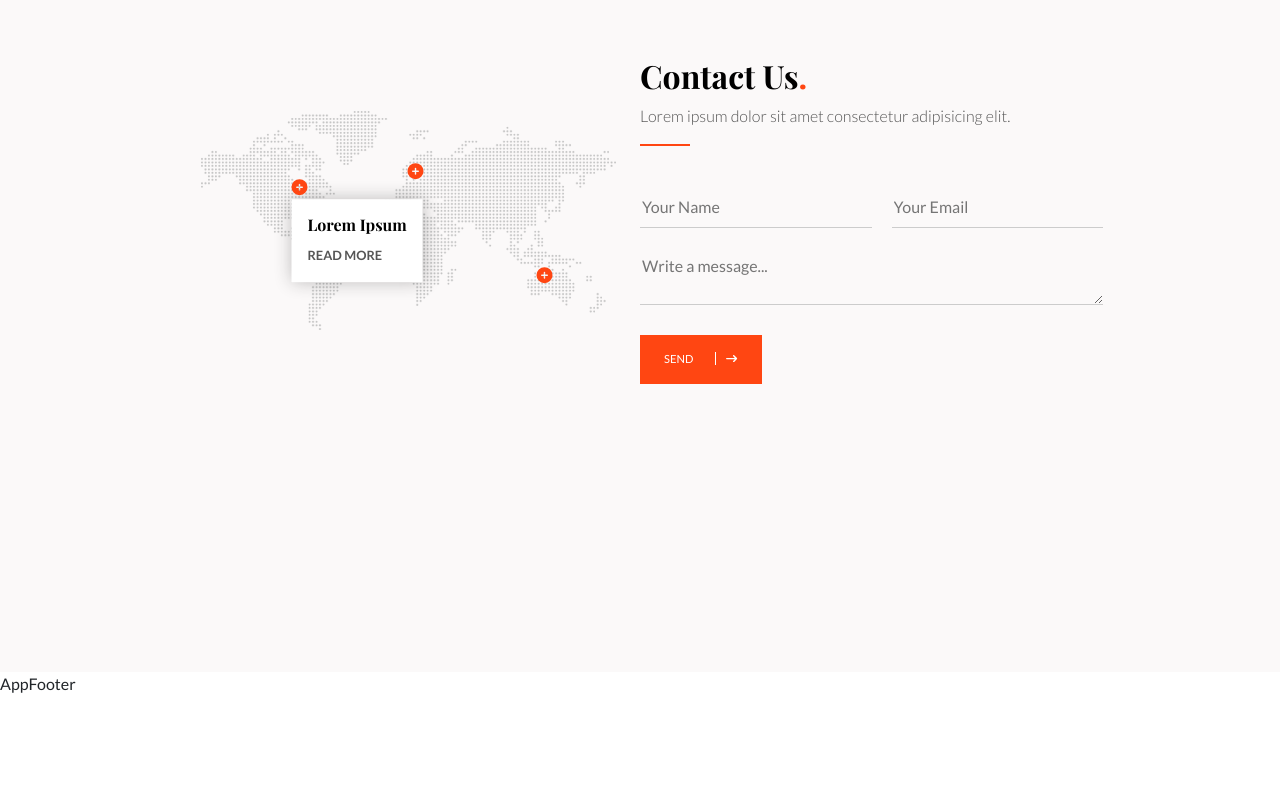
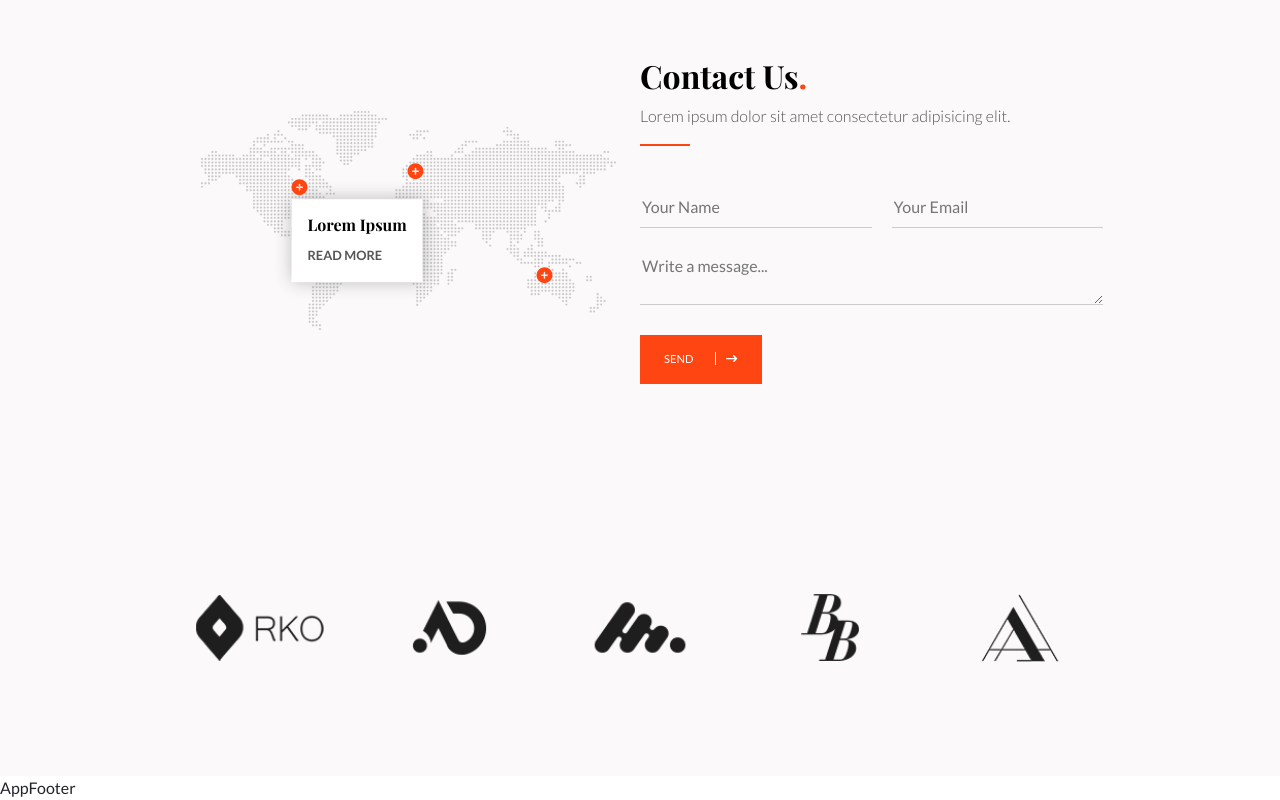
Before and after one commit to Roberto-Larivera/proj-html-vuejs, a Vue app: page / in a window 1280 px wide. Shown: the part 4918-5718 px from the top of the page. Before the commit the page ends 5614 px from the top, so only its background shows below. Built offline with nearby package versions, Linux system fonts and the light colour scheme.

Commit message:
Creazione MainLogoScClient + mod  MainSectionClient

```diff
--- /dev/null
+++ b/src/components/Main/MainLogoScClient.vue
@@ -0,0 +1,31 @@
+<script>
+export default {
+  name: 'MainLogoScClient',
+  data(){
+    return{
+
+    }
+  },
+  props:{
+    src: String,
+    hover: String,
+  },
+  methods: {
+    getImagePath(imgPath){
+      return new URL( imgPath, import.meta.url).href;
+    }
+  },
+
+}
+</script>
+
+<template>
+  <div class="p-3">
+
+    <img class="w-100" :src="getImagePath(`../../assets/img/${src}`)">
+    <!-- <img class="w-100" :src="getImagePath(`../../assets/img/${src}`)"> -->
+  </div>
+</template>
+
+<style lang="scss" scoped>
+</style>
--- a/src/components/Main/MainSectionClient.vue
+++ b/src/components/Main/MainSectionClient.vue
@@ -1,9 +1,34 @@
 <script>
+import MainLogoScClient from './MainLogoScClient.vue'
 export default {
   name: 'MainSectionClient',
-  data(){
-    return{
-
+  components:{
+    MainLogoScClient,
+  },
+  data() {
+    return {
+      mainClientList: [
+        {
+          src: 'h4-clients-img-01.png',
+          hover: 'h4-clients-img-02.png'
+        },
+        {
+          src: 'h4-clients-img-03.png',
+          hover: 'h4-clients-img-04-1.png'
+        },
+        {
+          src: 'h4-clients-img-05.png',
+          hover: 'h4-clients-img-06-1.png'
+        },
+        {
+          src: 'h4-clients-img-07.png',
+          hover: 'h4-clients-img-08-1.png'
+        },
+        {
+          src: 'h4-clients-img-09.png',
+          hover: 'h4-clients-img-10-1.png'
+        },
+      ]
     }
   }
 
@@ -16,7 +41,14 @@ export default {
 
       <div class="row py-5">
         <div class="col-10 offset-1">
-
+          <div class="row row-cols-5">
+            <div class="col" v-for="element in mainClientList">
+              <MainLogoScClient
+              :src="element.src"
+              :hover="element.hover"
+              />
+            </div>
+          </div>
 
 
         </div>
@@ -27,4 +59,5 @@ export default {
 </template>
 
 <style lang="scss" scoped>
+
 </style>
--- a/src/components/Main/MainSpyScTestimonial.vue
+++ b/src/components/Main/MainSpyScTestimonial.vue
@@ -13,7 +13,7 @@ export default {
     percentage: Number,
   },
   methods:{
-    getImahePath(imgPath){
+    getImagePath(imgPath){
       return new URL( imgPath, import.meta.url).href;
     }
   }
@@ -25,7 +25,7 @@ export default {
   <div>
     <div class="content-top text-center d-flex flex-column align-items-center justify-content-center gap-3 w-100">
 
-      <img :src="getImahePath(`../../assets/img/${src}`)" :alt="name">
+      <img :src="getImagePath(`../../assets/img/${src}`)" :alt="name">
       <h6>
         {{name}}
       </h6>
```
